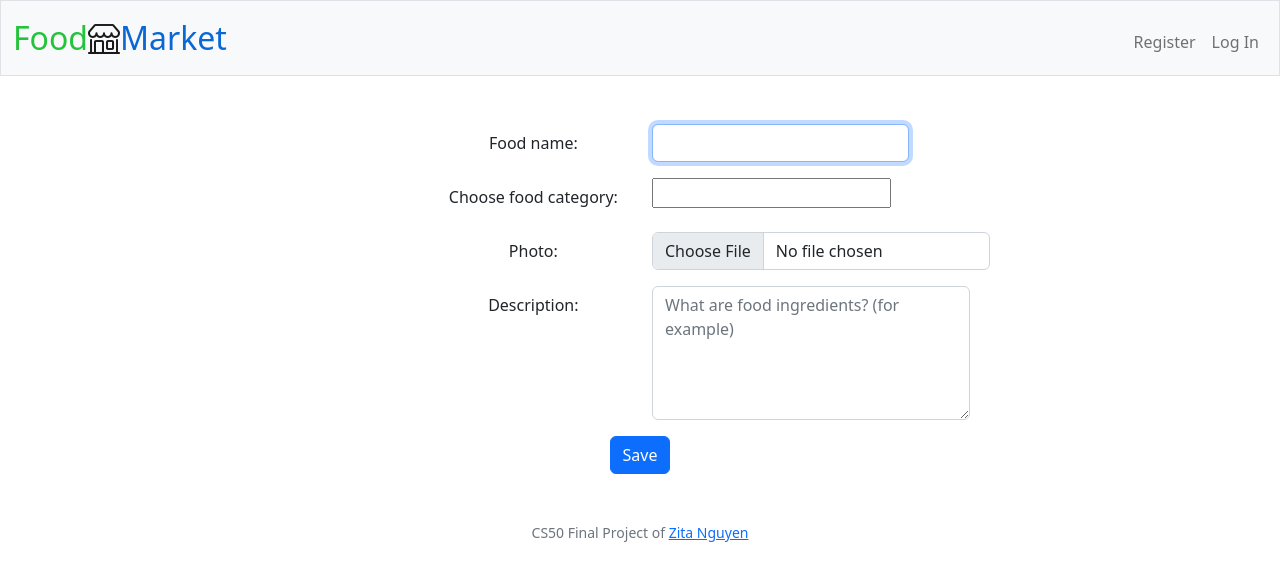
After one commit to ZitaNguyen/FoodMarket, a Flask app: template templates/food.html in a window 1280 px wide. The commit adds this page. Shown: the top 581 px of the page. Run offline with Flask 2, Linux system fonts and the light colour scheme; the template is opened without the code that fills it, so the values that code supplies are empty.

Commit message:
add food template for seller

```diff
--- a/app.py
+++ b/app.py
@@ -127,13 +127,26 @@ def logout():
     return redirect("/")
 
 
-@app.route("/food")
+@app.route("/food", methods=["GET", "POST"])
 @login_required
 @role_required
 def food():
     """Seller add their products"""
 
-    return ("I'm a seller")
+    if request.method == "POST":
+        return redirect("/seller")
+
+    else:
+        return render_template("food.html")
+
+
+@app.route("/seller", methods=["GET"])
+@login_required
+@role_required
+def seller():
+    """Display all seller's products"""
+
+    return render_template("seller.html")
 
 
 
--- /dev/null
+++ b/templates/food.html
@@ -0,0 +1,54 @@
+{% extends "layout.html" %}
+
+{% block title %}
+    Log In
+{% endblock %}
+
+{% block main %}
+    <form action="/food" method="post">
+        <div class="mb-3">
+            <div class="form-group row justify-content-center">
+                <label for="food-name" class="col-sm-2 col-form-label">Food name:</label>
+                <div class="col-sm-2">
+                    <input autocomplete="off" autofocus class="form-control mx-auto w-auto" id="food-name" name="food-name" type="text">
+                </div>
+            </div>
+        </div>
+
+        <div class="mb-3">
+            <div class="form-group row justify-content-center">
+                <label for="food-category" class="col-sm-2 col-form-label">Choose food category:</label>
+                <div class="col-sm-2">
+                    <input list="food-categories" id="food-kind" name="food-category" />
+
+                    <datalist id="food-categories">
+                        <option value="Starter">
+                        <option value="Main dish">
+                        <option value="Dessert">
+                    </datalist>
+                </div>
+            </div>
+        </div>
+
+        <div class="mb-3">
+            <div class="form-group row justify-content-center">
+                <label for="food-photo" class="col-sm-2 col-form-label">Photo:</label>
+                <div class="col-sm-2">
+                    <input class="form-control mx-auto w-auto" name="food-photo" type="file">
+                </div>
+            </div>
+
+        </div>
+
+        <div class="mb-3">
+            <div class="form-group row justify-content-center">
+                <label for="food-description" class="col-sm-2 col-form-label">Description:</label>
+                <div class="col-sm-2">
+                    <textarea class="form-control mx-auto w-auto" name="food-description" cols="30" rows="5" placeholder="What are food ingredients? (for example)"></textarea>
+                </div>
+            </div>
+        </div>
+
+        <button class="btn btn-primary" type="submit">Save</button>
+    </form>
+{% endblock %}
--- a/templates/layout.html
+++ b/templates/layout.html
@@ -37,7 +37,7 @@
                             <li class="nav-item"><a class="nav-link" href="">Main dish</a></li>
                             <li class="nav-item"><a class="nav-link" href="">Dessert</a></li>
                             {% if session["user_role"] == "seller" %}
-                            <li class="nav-item"><a class="nav-link" href="">Add food</a></li>
+                            <li class="nav-item"><a class="nav-link" href="/food">Add food</a></li>
                             {% endif %}
                         </ul>
                         <ul class="navbar-nav ms-auto mt-2">
```
Also changed, not shown: routes/register.py (added, +45 -0 lines), 1 other file.
